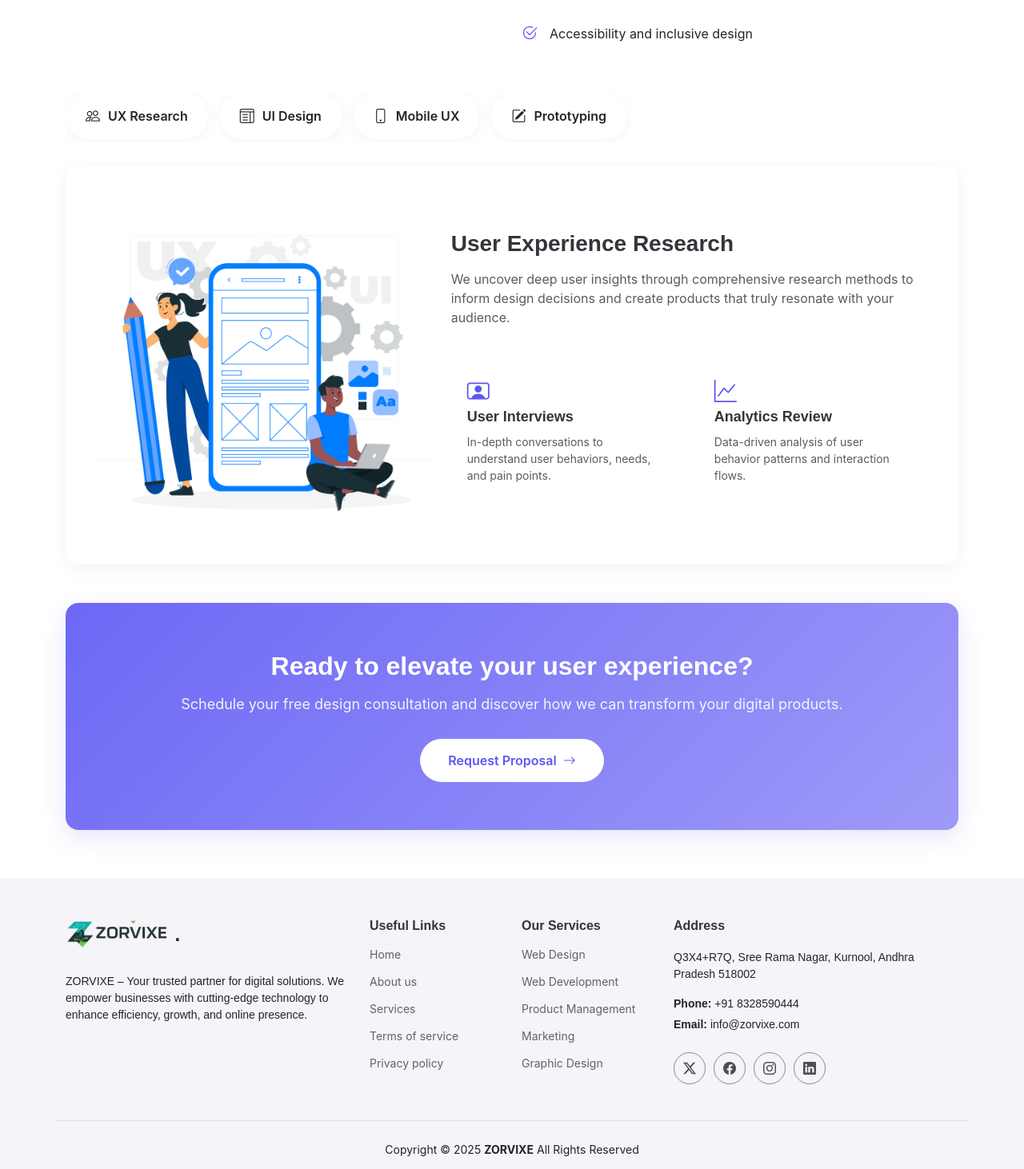
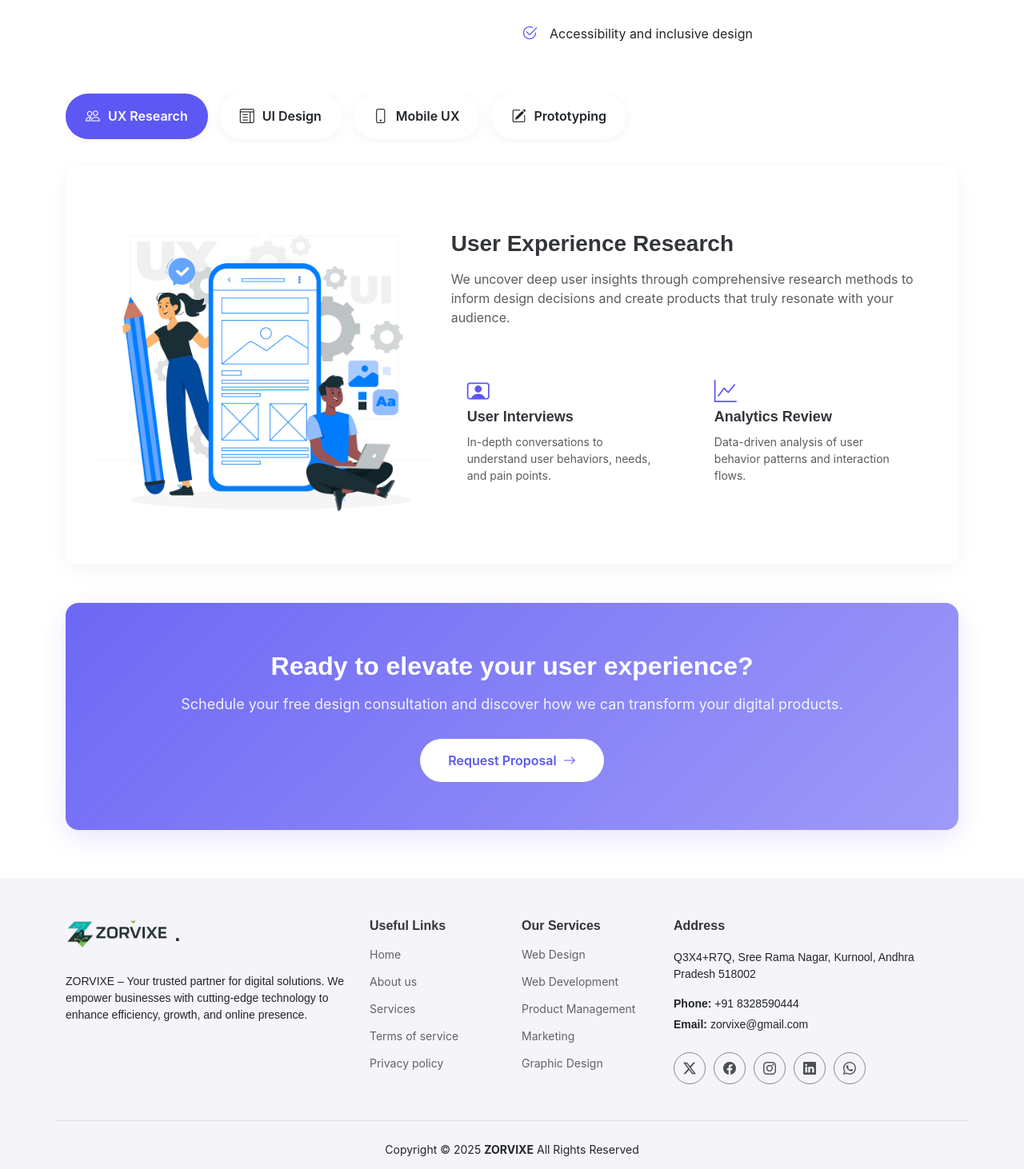
Before and after one commit to One-Solutions-2024/zorvixe, a React (Create React App) app in the folder zorvixe/: page /services/ui_ux in a window 1280 px wide. Shown: the part 1068-2530 px from the top of the page at 80% size. Built offline with nearby package versions, Linux system fonts and the light colour scheme.

Commit message:
first commit

```diff
--- a/zorvixe/src/components/digitalmarketing.js
+++ b/zorvixe/src/components/digitalmarketing.js
@@ -1,5 +1,5 @@
 import React, { useEffect } from 'react';
-import { Tab, Nav, Row, Col } from 'react-bootstrap';
+import { Tab, Nav} from 'react-bootstrap';
 
 const DigitalMarketingService = () => {
 
@@ -292,7 +292,7 @@ const DigitalMarketingService = () => {
           <div className="service-cta mt-5 text-center" data-aos="zoom-in">
             <h3>Ready to accelerate your digital growth?</h3>
             <p>Schedule your free marketing audit and discover how we can help you achieve your business goals.</p>
-            <a href="#contact" className="btn-service">
+            <a href="/contact_us" className="btn-service">
               Request Proposal <i className="bi bi-arrow-right"></i>
             </a>
           </div>
--- a/zorvixe/src/components/footer.js
+++ b/zorvixe/src/components/footer.js
@@ -52,20 +52,23 @@ const Footer = () => {
             <div className="footer-contact">
               <p>Q3X4+R7Q, Sree Rama Nagar, Kurnool, Andhra Pradesh 518002</p>
               <p className="mt-3"><strong>Phone:</strong> <span>+91 8328590444</span></p>
-              <p><strong>Email:</strong> <span>info@zorvixe.com</span></p>
+              <p><strong>Email:</strong> <span>zorvixe@gmail.com</span></p>
             </div>
             <div className="social-links d-flex mt-4">
-              <a href="https://twitter.com" target="_blank" rel="noopener noreferrer">
+              <a href="https://x.com/zorvixe_tech" target="_blank" rel="noopener noreferrer">
                 <i className="bi bi-twitter-x"></i>
               </a>
-              <a href="https://facebook.com" target="_blank" rel="noopener noreferrer">
+              <a href="https://www.facebook.com/profile.php?id=61577972005358" target="_blank" rel="noopener noreferrer">
                 <i className="bi bi-facebook"></i>
               </a>
-              <a href="https://instagram.com" target="_blank" rel="noopener noreferrer">
+              <a href="https://www.instagram.com/zorvixe_technologies/" target="_blank" rel="noopener noreferrer">
                 <i className="bi bi-instagram"></i>
               </a>
-              <a href="https://linkedin.com" target="_blank" rel="noopener noreferrer">
+              <a href="https://www.linkedin.com/company/107967394/" target="_blank" rel="noopener noreferrer">
                 <i className="bi bi-linkedin"></i>
+              </a>
+               <a href="https://whatsapp.com/channel/0029VbApYIiElagpz0IKPm11" target="_blank" rel="noopener noreferrer">
+                <i className="bi bi-whatsapp"></i>
               </a>
             </div>
           </div>
--- a/zorvixe/src/components/privacy_policy.js
+++ b/zorvixe/src/components/privacy_policy.js
@@ -208,7 +208,7 @@ const PrivacyPolicy = () => {
                 <h4>Contact Us</h4>
                 <p>If you have any questions about this Privacy Policy, You can contact us:</p>
                 <ul>
-                  <li>By email: <a href="mailto:info@Zorvixe.com">info@Zorvixe.com</a></li>
+                  <li>By email: <a href="mailto:zorvixe@gmail.com">zorvixe@gmail.com</a></li>
                 </ul>
               </div>
             </div>
--- a/zorvixe/src/components/seo.js
+++ b/zorvixe/src/components/seo.js
@@ -299,7 +299,7 @@ const SEOServicePage = () => {
           <div className="service-cta mt-5 text-center" data-aos="zoom-in">
             <h3>Ready to climb to the top of Google?</h3>
             <p>Request a free SEO audit and find out how we can elevate your rankings and traffic.</p>
-            <a href="#contact" className="btn-service">Request SEO Proposal <i className="bi bi-arrow-right"></i></a>
+            <a href="/contact_us" className="btn-service">Request SEO Proposal <i className="bi bi-arrow-right"></i></a>
           </div>
         </div>
       </section>
--- a/zorvixe/src/components/terms_conditions.js
+++ b/zorvixe/src/components/terms_conditions.js
@@ -214,7 +214,7 @@ const TermsAndConditions = () => {
                                     <ul className="list-unstyled">
                                         <li className="d-flex align-items-center">
                                             <i className="bi bi-envelope-fill me-2 text-primary"></i>
-                                            <span>By email: <a href="mailto:info@zorvixe.com" className="text-decoration-none text-primary ms-1">info@zorvixe.com</a></span>
+                                            <span>By email: <a href="mailto:zorvixe@gmail.com" className="text-decoration-none text-primary ms-1">zorvixe@gmail.com</a></span>
                                         </li>
                                     </ul>
                                 </div>
--- a/zorvixe/src/components/ui_ux.js
+++ b/zorvixe/src/components/ui_ux.js
@@ -1,23 +1,25 @@
 import React, { useState, useEffect } from 'react';
 import { Link } from 'react-router-dom';
-import { Tab, Tabs, TabList, TabPanel } from 'react-tabs';
-import 'react-tabs/style/react-tabs.css';
 
 const UiUx = () => {
-  const [activeTab, setActiveTab] = useState(0);
+  const [activeTab, setActiveTab] = useState('tab1');
+
+  const handleTabChange = (tab) => {
+    setActiveTab(tab);
+  };
+
   useEffect(() => {
     document.title = "UIUX | Zorvixe";
-  }, []);
-  useEffect(() => {
     window.scrollTo(0, 0);
     if (window.AOS) {
       window.AOS.init({ duration: 800 });
     }
   }, []);
+
   // Tab data
   const tabs = [
     {
-      id: 1,
+      id: 'tab1',
       title: "UX Research",
       icon: "bi-people",
       image: "ui_ux_2.jpg",
@@ -29,7 +31,7 @@ const UiUx = () => {
       ]
     },
     {
-      id: 2,
+      id: 'tab2',
       title: "UI Design",
       icon: "bi-layout-text-window",
       image: "ui_ux_3.jpg",
@@ -41,7 +43,7 @@ const UiUx = () => {
       ]
     },
     {
-      id: 3,
+      id: 'tab3',
       title: "Mobile UX",
       icon: "bi-phone",
       image: "ui_ux_4.jpg",
@@ -53,7 +55,7 @@ const UiUx = () => {
       ]
     },
     {
-      id: 4,
+      id: 'tab4',
       title: "Prototyping",
       icon: "bi-pencil-square",
       image: "ui_ux_5.jpg",
@@ -94,10 +96,10 @@ const UiUx = () => {
 
       {/* Service Details Section */}
       <section id="service-details" className="service-details section">
-        <div className="container">
+        <div className="container" data-aos="fade-up" data-aos-delay="100">
           <div className="row gy-5">
             <div className="col-lg-6">
-              <div className="service-main-image">
+              <div className="service-main-image" data-aos="zoom-in" data-aos-delay="200">
                 <img
                   src="/assets/img/services/ui_ux_1.jpg"
                   alt="UI/UX Design Process"
@@ -112,21 +114,21 @@ const UiUx = () => {
 
             <div className="col-lg-6">
               <div className="service-main-content">
-                <div className="section-header">
+                <div className="section-header" data-aos="fade-up">
                   <span className="section-subtitle">Human-Centered Design</span>
                   <h2>Comprehensive UI/UX Solutions</h2>
                 </div>
-                <p className="lead">
+                <p className="lead" data-aos="fade-up" data-aos-delay="100">
                   In today's digital landscape, user experience is the competitive differentiator. Our design
                   services create intuitive, beautiful interfaces that drive engagement and business results.
                 </p>
-                <p>
+                <p data-aos="fade-up" data-aos-delay="200">
                   We follow a research-driven design process that puts users at the center. From initial
                   discovery to final implementation, we craft experiences that solve real user problems while
                   achieving business objectives.
                 </p>
 
-                <ul className="service-benefits">
+                <ul className="service-benefits" data-aos="fade-up" data-aos-delay="300">
                   <li><i className="bi bi-check2-circle"></i> User research and persona development</li>
                   <li><i className="bi bi-check2-circle"></i> Information architecture and wireframing</li>
                   <li><i className="bi bi-check2-circle"></i> Interactive prototyping and testing</li>
@@ -137,30 +139,36 @@ const UiUx = () => {
             </div>
           </div>
 
-          <div className="service-tabs mt-5">
-            <Tabs selectedIndex={activeTab} onSelect={index => setActiveTab(index)}>
-              <TabList className="nav nav-tabs" id="service-details-tabs">
+          {/* Tabs Section */}
+          <div className="service-tabs mt-5" data-aos="fade-up">
+            <ul className="nav nav-tabs" id="service-details-tabs" role="tablist">
               {tabs.map(tab => (
-                  <Tab key={tab.id} className="nav-item">
-                    <button className="nav-link">
+                <li key={tab.id} className="nav-item" role="presentation">
+                  <button
+                    className={`nav-link ${activeTab === tab.id ? 'active' : ''}`}
+                    onClick={() => handleTabChange(tab.id)}
+                  >
                     <i className={`bi ${tab.icon}`}></i> {tab.title}
                   </button>
-                  </Tab>
+                </li>
               ))}
-              </TabList>
+            </ul>
 
             <div className="tab-content" id="service-details-tabs-content">
               {tabs.map(tab => (
-                  <TabPanel key={tab.id}>
+                <div
+                  key={tab.id}
+                  className={`tab-pane fade ${activeTab === tab.id ? 'show active' : ''}`}
+                >
                   <div className="row align-items-center">
-                      <div className="col-lg-5">
+                    <div className="col-lg-5" data-aos="fade-right" data-aos-delay="100">
                       <img
                         src={`/assets/img/services/${tab.image}`}
                         alt={`${tab.title} Process`}
                         className="img-fluid rounded-4"
                       />
                     </div>
-                      <div className="col-lg-7">
+                    <div className="col-lg-7" data-aos="fade-left" data-aos-delay="200">
                       <h3>{tab.heading}</h3>
                       <p>{tab.description}</p>
                       <div className="row gy-4 mt-3">
@@ -176,16 +184,16 @@ const UiUx = () => {
                       </div>
                     </div>
                   </div>
-                  </TabPanel>
+                </div>
               ))}
             </div>
-            </Tabs>
           </div>
 
-          <div className="service-cta mt-5 text-center">
+          {/* CTA Section */}
+          <div className="service-cta mt-5 text-center" data-aos="zoom-in">
             <h3>Ready to elevate your user experience?</h3>
             <p>Schedule your free design consultation and discover how we can transform your digital products.</p>
-            <Link to="/contact" className="btn-service">
+            <Link to="/contact_us" className="btn-service">
               Request Proposal <i className="bi bi-arrow-right"></i>
             </Link>
           </div>
--- a/zorvixe/src/components/webdevelopment.js
+++ b/zorvixe/src/components/webdevelopment.js
@@ -263,7 +263,7 @@ const WebDevelopment = () => {
           <div className="service-cta mt-5 text-center" data-aos="zoom-in">
             <h3>Ready to build your perfect web solution?</h3>
             <p>Contact our development team today for a free consultation and project estimate.</p>
-            <a href="/contact" className="btn-service">Start Your Project <i className="bi bi-arrow-right"></i></a>
+            <a href="/contact_us" className="btn-service">Start Your Project <i className="bi bi-arrow-right"></i></a>
           </div>
         </div>
       </section>
--- a/zorvixe/src/components/webhosting.js
+++ b/zorvixe/src/components/webhosting.js
@@ -254,7 +254,7 @@ const WebHosting = () => {
           <div className="service-cta mt-5 text-center" data-aos="zoom-in">
             <h3>Ready to find your perfect hosting solution?</h3>
             <p>Get a free hosting consultation and migration service when you sign up today.</p>
-            <a href="#" className="btn-service">View Hosting Plans <i className="bi bi-arrow-right"></i></a>
+            <a href="/contact_us" className="btn-service">View Hosting Plans <i className="bi bi-arrow-right"></i></a>
           </div>
         </div>
       </section>
```
Also changed, not shown: zorvixe/src/components/mobile_app_solutions.js (+5 -4 lines). Lines whose indentation alone changed are shown as unchanged.
